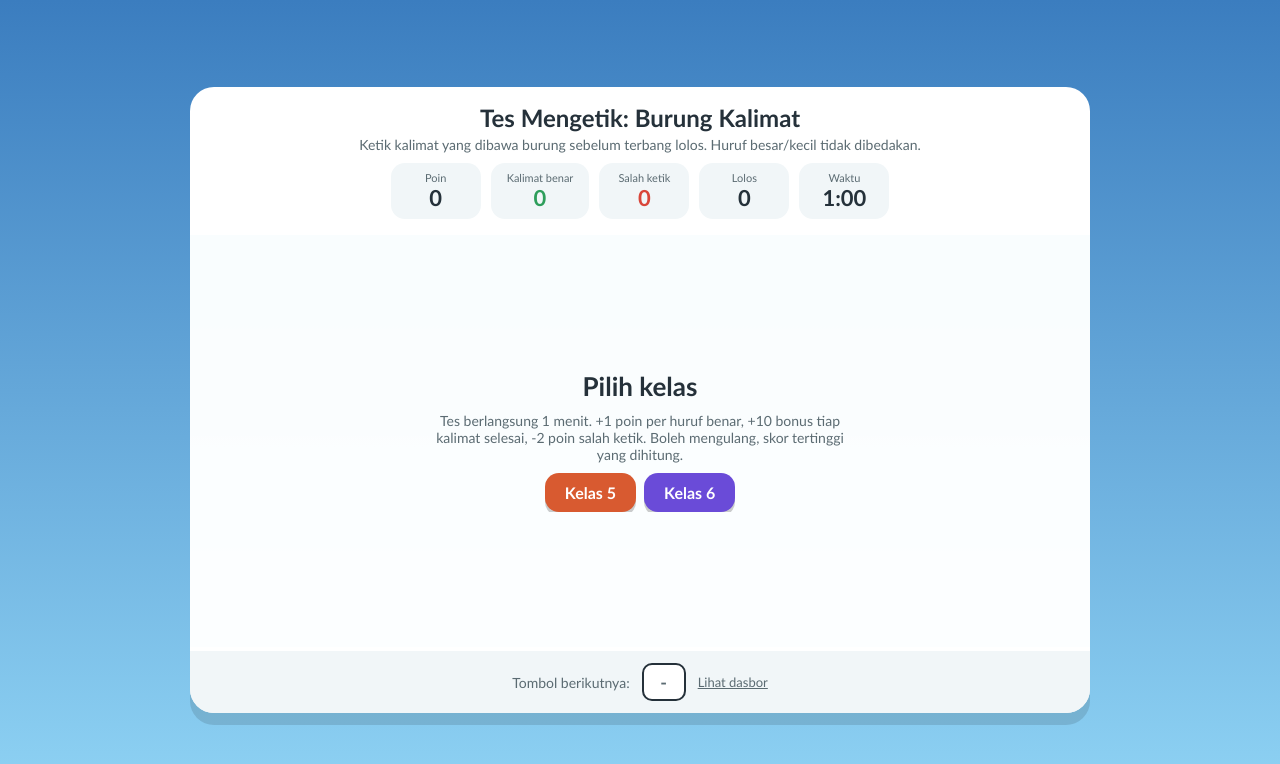
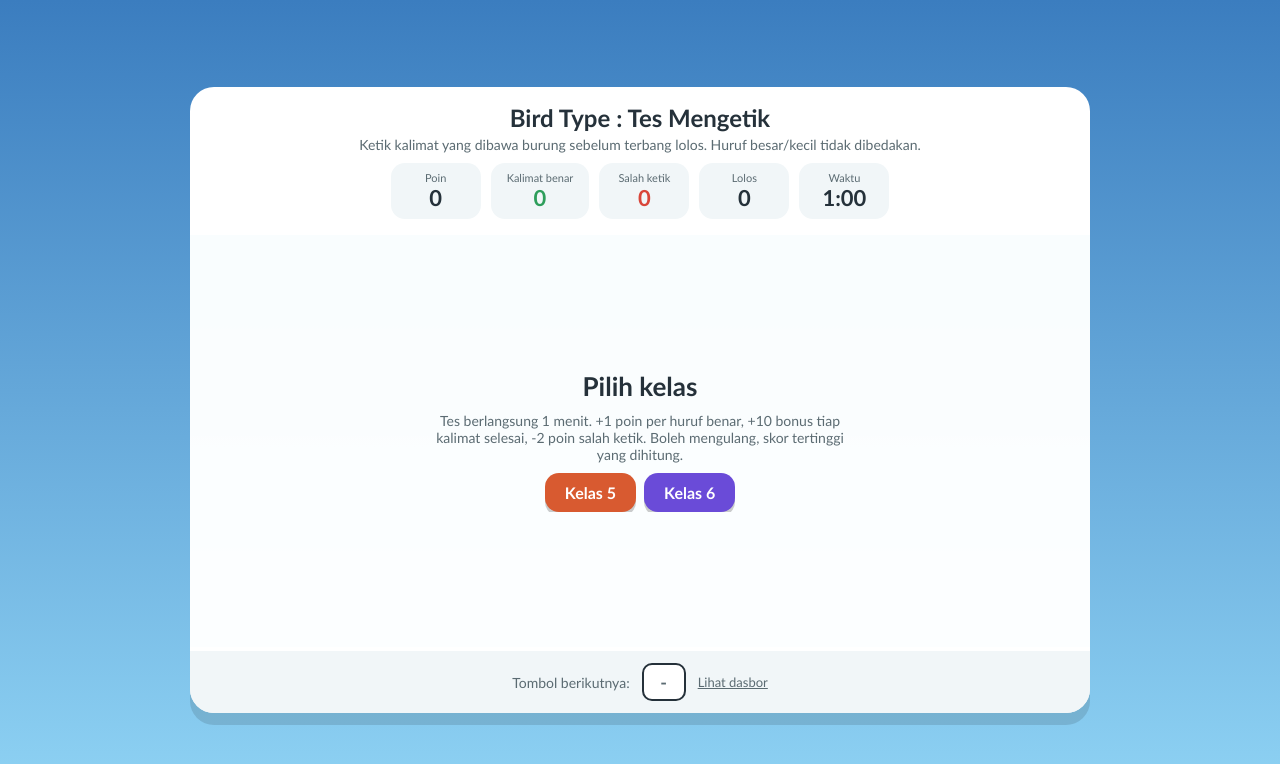
Before and after one commit to hmsybi/kodkod, a plain HTML site: page index.htm in a window 1280 px wide. Drawn offline with Linux system fonts and the light colour scheme.

Commit message:
Update index.htm

```diff
--- a/index.htm
+++ b/index.htm
@@ -41,7 +41,7 @@ a.lnk{color:var(--soft);font-size:13px}
 </style></head><body>
 <div class="card">
 <div id="play">
-<h1>Tes Mengetik: Burung Kalimat</h1>
+<h1>Bird Type : Tes Mengetik</h1>
 <p class="sub">Ketik kalimat yang dibawa burung sebelum terbang lolos. Huruf besar/kecil tidak dibedakan.</p>
 <div class="bar">
 <div class="st"><div class="l">Poin</div><div class="v" id="pt">0</div></div>
```
